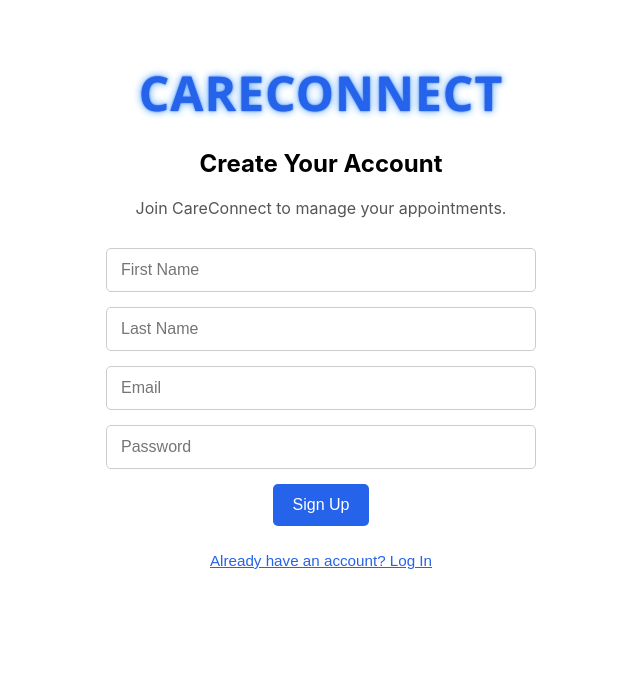
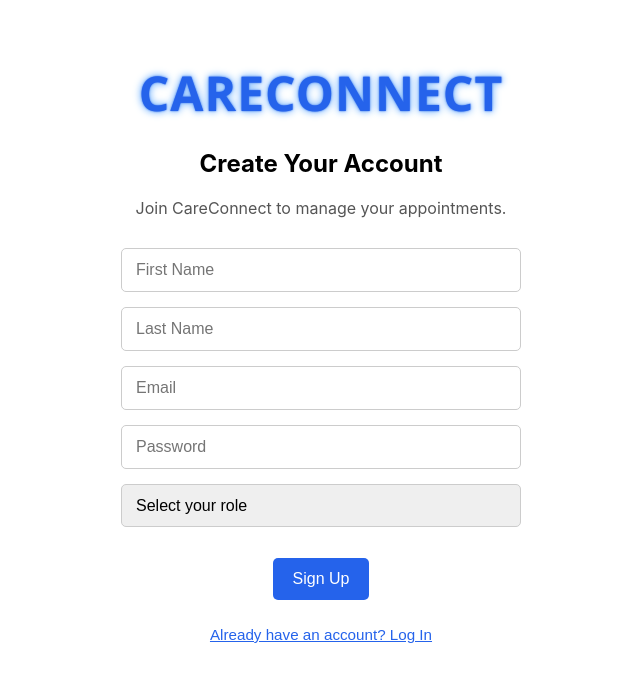
Before and after one commit to brianbales99/CareConnect, a React (Create React App) app: page /signup in a window 1280 px wide. Shown: the top 682 px of the page, without its empty margins (319-959 px from the left). Built offline with nearby package versions, Linux system fonts and the light colour scheme; no server answers.

Commit message:
Add DoctorProfilePage and role-based routing

```diff
--- a/src/Pages/ProfilePage.js
+++ b/src/Pages/ProfilePage.js
@@ -65,7 +65,7 @@ const ProfilePage = () => {
   return (
     <div className="profile-wrapper">
       <div className="profile-page">
-        <h2>User Profile</h2>
+        <h2>Patient Profile</h2>
         <form onSubmit={handleSubmit}>
 
           <div>
--- a/src/Pages/SignUp.css
+++ b/src/Pages/SignUp.css
@@ -1,4 +1,3 @@
-/* src/Styles/SignUp.css */
 
 .signup-container {
     text-align: center;
@@ -69,9 +68,26 @@
     text-transform: uppercase;
     font-family: 'Segoe UI', Tahoma, Geneva, Verdana, sans-serif;
 
-    /* 💡 Glow effect */
     text-shadow:
     0 0 2px #2563eb,
     0 0 6px #93c5fd,
     0 0 10px #93c5fd;
   }
+
+  .signup-form input,
+  .signup-form select {
+    box-sizing: border-box;
+  }
+
+  /* make the select full‑width and same spacing as inputs */
+  .signup-form select.signup-role {
+    width: 100%;
+    padding: 12px 14px;
+    margin-bottom: 16px;        /* same as your inputs’ bottom margin */
+    border: 1px solid #ccc;
+    border-radius: 5px;
+    font-size: 1rem;
+    appearance: none;           /* remove native arrow styling if you want custom */
+    background-position: right 12px center;
+    background-repeat: no-repeat;
+  }
--- a/src/Pages/SignUpPage.js
+++ b/src/Pages/SignUpPage.js
@@ -11,7 +11,8 @@ function SignUp() {
   const [lastName, setLastName] = useState("");
   const [email, setEmail] = useState("");
   const [password, setPassword] = useState("");
-  const [role, setRole] = useState("patient");
+  // Initialize role as empty so placeholder shows first
+  const [role, setRole] = useState("");
 
   const navigate = useNavigate();
 
@@ -37,10 +38,8 @@ function SignUp() {
   };
 
   return (
-    <>
     <div className="signup-container">
       <div className="auth-logo">CareConnect</div>
-
       <h2>Create Your Account</h2>
       <p>Join CareConnect to manage your appointments.</p>
 
@@ -74,6 +73,20 @@ function SignUp() {
           required
         />
 
+        {/* Role selector with placeholder */}
+        <select
+          value={role}
+          onChange={(e) => setRole(e.target.value)}
+          required
+          className="signup-role"
+        >
+          <option value="" disabled hidden>
+            Select your role
+          </option>
+          <option value="patient">Patient</option>
+          <option value="doctor">Doctor</option>
+        </select>
+
         <button type="submit" className="signup-button">
           Sign Up
         </button>
@@ -87,7 +100,6 @@ function SignUp() {
         </button>
       </form>
     </div>
-    </>
   );
 }
 
```
Also changed, not shown: src/Pages/DoctorProfilePage.js (added, +98 -0 lines). Lines whose indentation alone changed are shown as unchanged.
